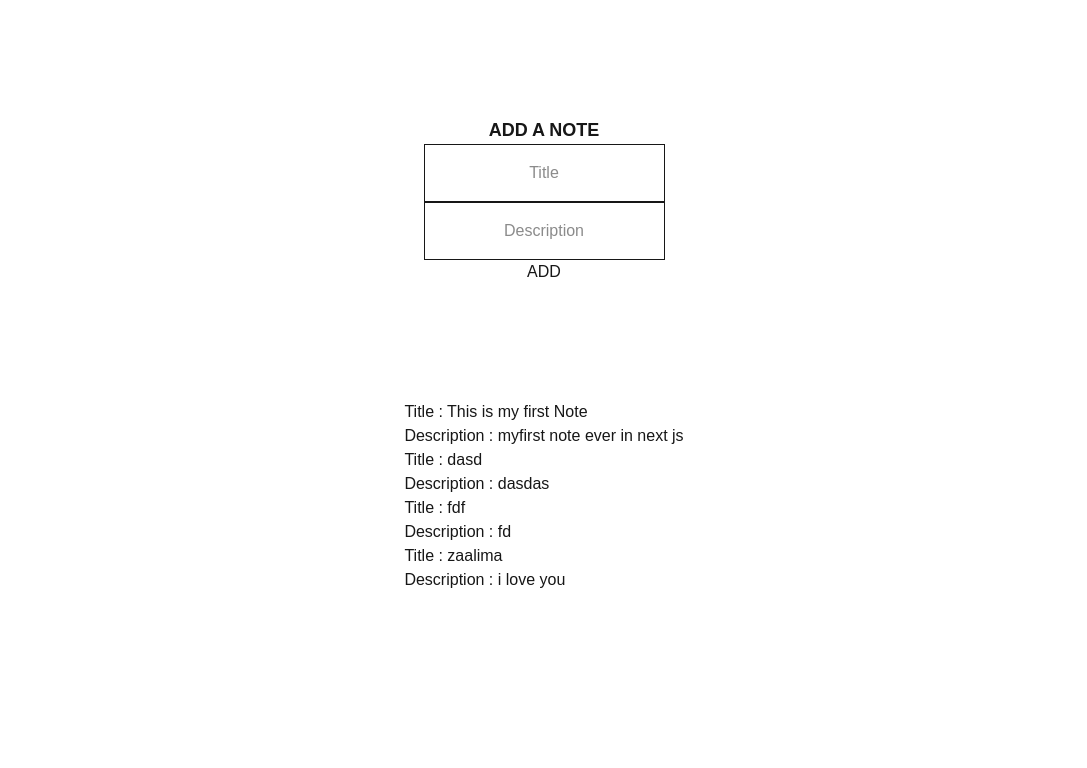
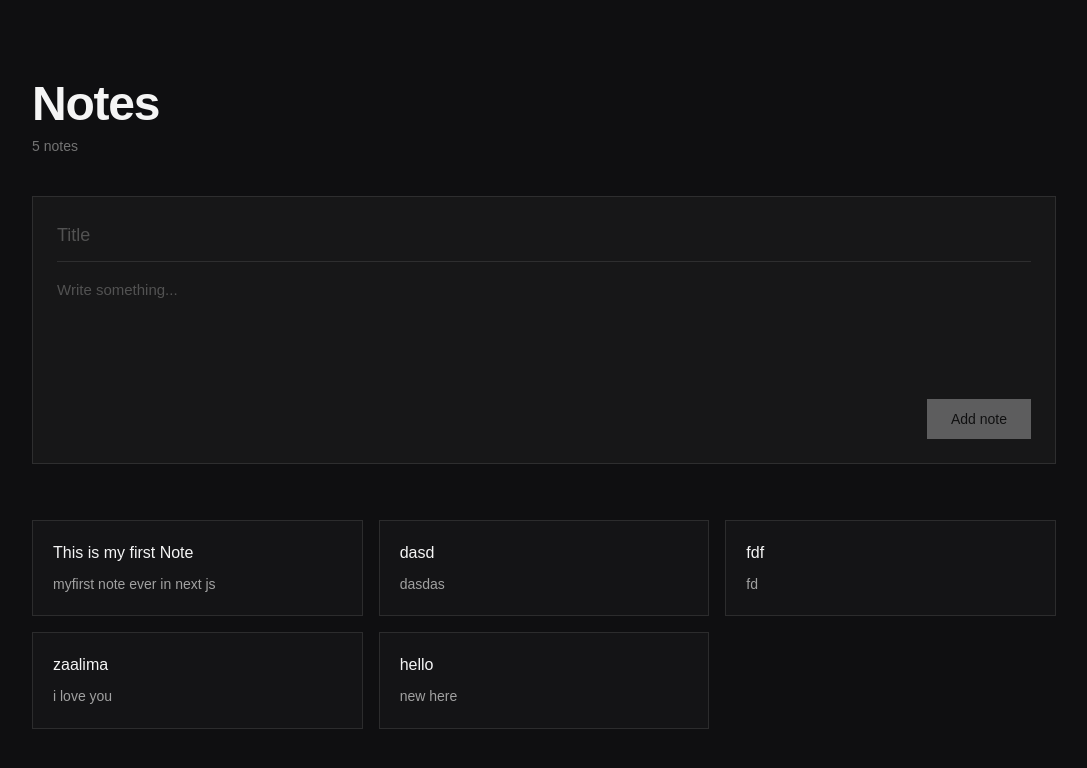
Before and after one commit to uroojismail48/Crew, a Next.js app: page / in a window 1280 px wide. Shown: the top 768 px of the page, without its empty margins (96-1183 px from the left). Built offline with nearby package versions, Linux system fonts and the light colour scheme.

Commit message:
"Redesign notes UI: dark theme, textarea, auto-refresh after create, empty and loading states"

```diff
--- a/src/app/page.tsx
+++ b/src/app/page.tsx
@@ -1,67 +1,112 @@
-"use client"
+"use client";
 
-import { useEffect, useState } from "react"
+import { useEffect, useState } from "react";
+
+type Note = {
+  id: string | number;
+  title?: string;
+  description?: string;
+};
 
 function Home() {
-  const [title, setTitle] = useState("")
-  const [description, setDescription] = useState("")
-        const [all , setAll] = useState([])
+  const [title, setTitle] = useState("");
+  const [description, setDescription] = useState("");
+  const [all, setAll] = useState<Note[]>([]);
+  const [saving, setSaving] = useState(false);
 
-  async function Allnotes(){
-  const Ano = await fetch("/api/notes")
-  const Bno = await Ano.json()
-
-
-setAll(Bno.data)
+  async function Allnotes() {
+    const res = await fetch("/api/notes");
+    const json = await res.json();
+    setAll(json.data);
   }
 
-useEffect(()=> {
-Allnotes()
-},[Allnotes])
+  useEffect(() => {
+    Allnotes();
+  }, []);
+
   async function createNote() {
-    const res = await fetch("/api/notes", {
+    if (!title.trim() || !description.trim()) return;
+
+    setSaving(true);
+    await fetch("/api/notes", {
       method: "POST",
-      headers: {
-        "Content-Type": "application/json",
-      },
+      headers: { "Content-Type": "application/json" },
       body: JSON.stringify({ title, description }),
-    })
+    });
 
-    const data = await res.json()
-    console.log(data)
+    setTitle("");
+    setDescription("");
+    await Allnotes();
+    setSaving(false);
   }
 
+  return (
+    <main className="min-h-screen bg-[#0f0f11] px-6 py-12 text-neutral-100 md:py-20">
+      <div className="mx-auto max-w-5xl">
+        {/* Header */}
+        <header className="mb-10">
+          <h1 className="text-4xl font-semibold tracking-tight md:text-5xl">
+            Notes
+          </h1>
+          <p className="mt-2 text-sm text-neutral-500">
+            {all.length === 0
+              ? "Nothing here yet"
+              : `${all.length} ${all.length === 1 ? "note" : "notes"}`}
+          </p>
+        </header>
 
-  return (
-    <div className="w-full h-screen flex flex-col justify-center rounded-2xl items-center">
-      <div className="w-[50%] h-[50%] bg-white/10 border-4 border-white/20 flex flex-col justify-center items-center">
-        <h1 className="text-lg font-bold">ADD A NOTE</h1>
+        {/* Form */}
+        <section className="mb-14 border border-white/10 bg-white/[0.03] p-5 md:p-6">
           <input
             type="text"
+            value={title}
             onChange={(e) => setTitle(e.target.value)}
             placeholder="Title"
-          className="p-4 border text-center"
+            className="w-full border-b border-white/10 bg-transparent pb-3 text-lg outline-none placeholder:text-neutral-600 focus:border-white/40"
           />
 
-        <input
-          type="text"
+          <textarea
+            value={description}
             onChange={(e) => setDescription(e.target.value)}
-          placeholder="Description"
-          className="p-4 border text-center"
+            placeholder="Write something..."
+            rows={4}
+            className="mt-4 w-full resize-none bg-transparent text-[15px] leading-relaxed outline-none placeholder:text-neutral-600"
           />
-        <button onClick={createNote}>ADD</button>
+
+          <div className="mt-4 flex justify-end">
+            <button
+              onClick={createNote}
+              disabled={saving || !title.trim() || !description.trim()}
+              className="bg-white px-6 py-2.5 text-sm font-medium text-black transition-opacity hover:opacity-90 disabled:cursor-not-allowed disabled:opacity-30"
+            >
+              {saving ? "Saving..." : "Add note"}
+            </button>
           </div>
-      <div className="w-[%50] h-[50%] ">
-      {all.map((a)=>(
-        <div className="" key={a.id}>
-        <p>Title : {a.title}</p>
-               <p>Description : {a.description}</p>
+        </section>
 
+        {/* Notes list */}
+        {all.length === 0 ? (
+          <p className="text-center text-sm text-neutral-600">
+            Add your first note above.
+          </p>
+        ) : (
+          <section className="grid gap-4 sm:grid-cols-2 lg:grid-cols-3">
+            {all.map((note) => (
+              <article
+                key={note.id}
+                className="border border-white/10 bg-white/[0.02] p-5 transition-colors hover:border-white/30"
+              >
+                <h2 className="text-base font-medium">{note.title}</h2>
+                <p className="mt-2 text-sm leading-relaxed text-neutral-400">
+                  {note.description}
+                </p>
+              </article>
+            ))}
+          </section>
+        )}
       </div>
-      ))}
-      </div>
-    </div>
-  )
+    </main>
+  );
 }
 
 export default Home;
--- a/src/app/util/dbs.js
+++ b/src/app/util/dbs.js
@@ -18,5 +18,10 @@ export const Notes = [
     "id": "7e0ce8c1-c2a8-4293-8605-87e6170f3459",
     "title": "zaalima",
     "description": "i love you"
+  },
+  {
+    "id": "5458445a-098c-4a14-9eae-77220bc5a4e9",
+    "title": "hello",
+    "description": "new here"
   }
 ]
```
Lines whose indentation alone changed are shown as unchanged.
